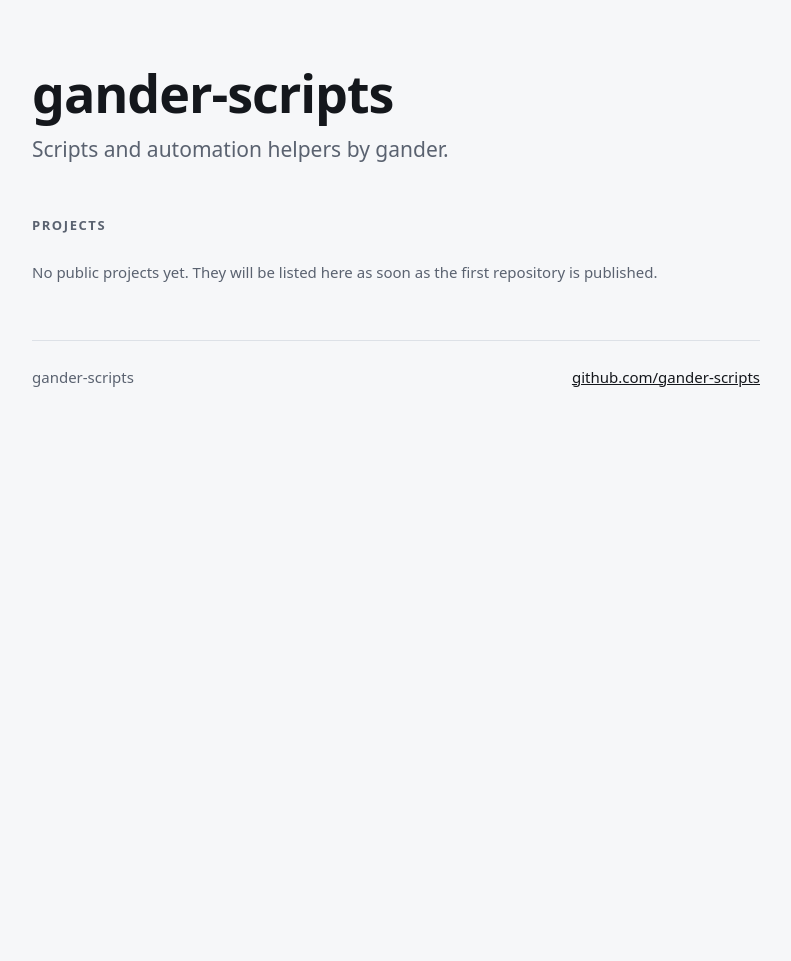
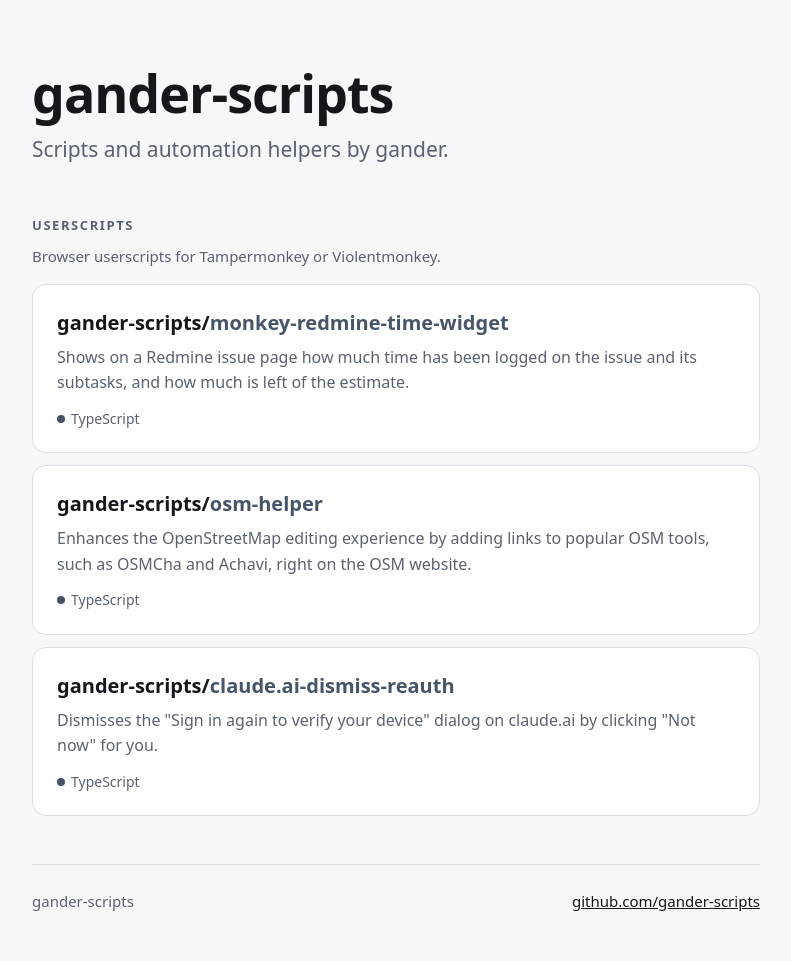
Before and after one commit to gander-scripts/gander-scripts.github.io, a Jekyll site: the page built from index.html, in a window 1280 px wide. Shown: the whole page, without its empty margins (244-1035 px from the left). Built offline with Jekyll 4.4.1, drawn with Linux system fonts in a browser that asks for light colours; before the commit the page ends 900 px from its top, so only the background shows below that.

Commit message:
feat(projects): add userscripts to the list
Add monkey-redmine-time-widget, osm-helper and claude.ai-dismiss-reauth
in a new Userscripts group.

```diff
--- a/_data/projects.yml
+++ b/_data/projects.yml
@@ -1,4 +1,18 @@
 # Public repositories of the gander-scripts organization, grouped for the landing page.
 # Each project: name, repo (owner/name), description, language, optional links (label + url).
 
-[]
+- group: Userscripts
+  intro: Browser userscripts for Tampermonkey or Violentmonkey.
+  projects:
+    - name: monkey-redmine-time-widget
+      repo: gander-scripts/monkey-redmine-time-widget
+      language: TypeScript
+      description: Shows on a Redmine issue page how much time has been logged on the issue and its subtasks, and how much is left of the estimate.
+    - name: osm-helper
+      repo: gander-scripts/osm-helper
+      language: TypeScript
+      description: Enhances the OpenStreetMap editing experience by adding links to popular OSM tools, such as OSMCha and Achavi, right on the OSM website.
+    - name: claude.ai-dismiss-reauth
+      repo: gander-scripts/claude.ai-dismiss-reauth
+      language: TypeScript
+      description: Dismisses the "Sign in again to verify your device" dialog on claude.ai by clicking "Not now" for you.
```
